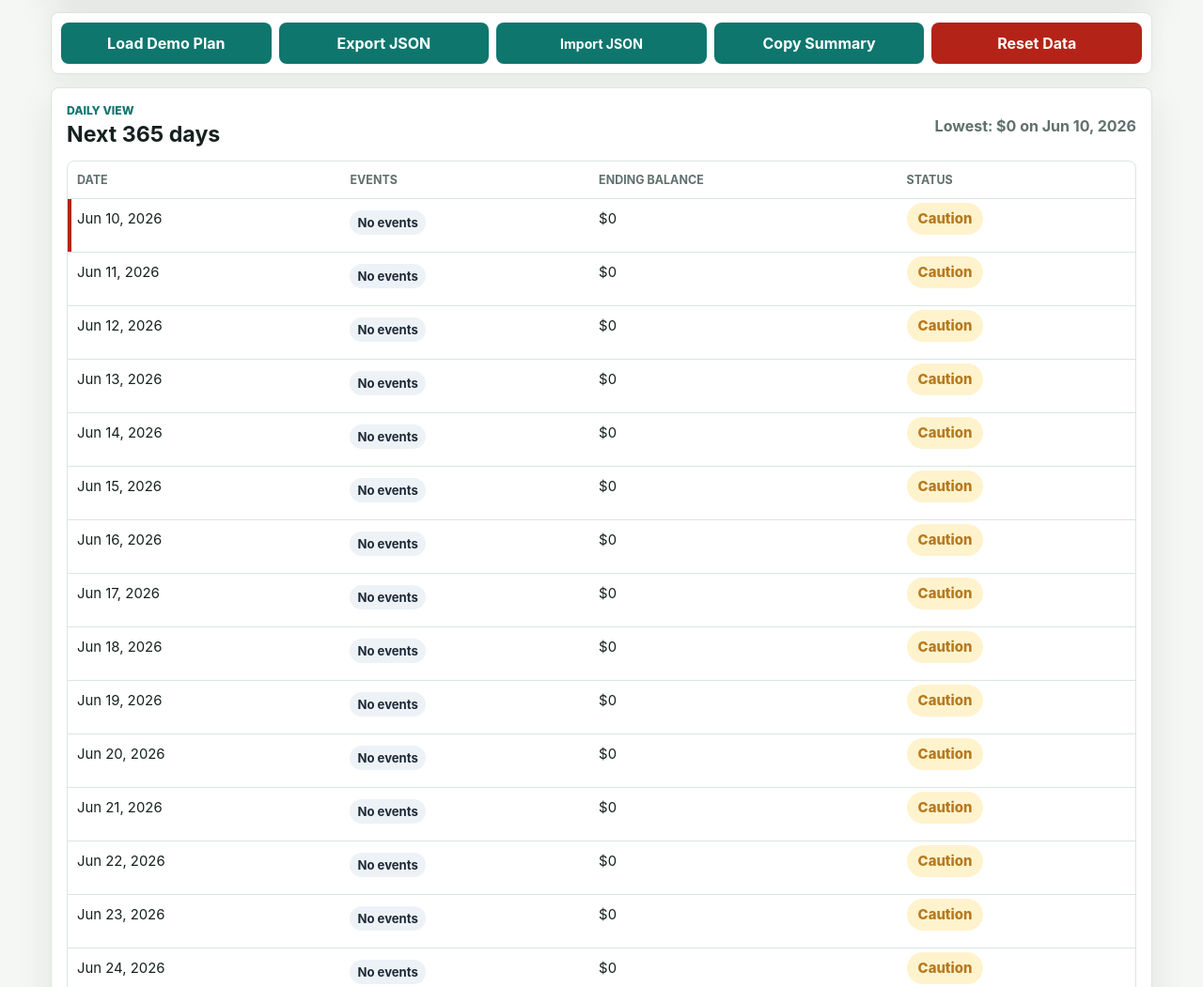
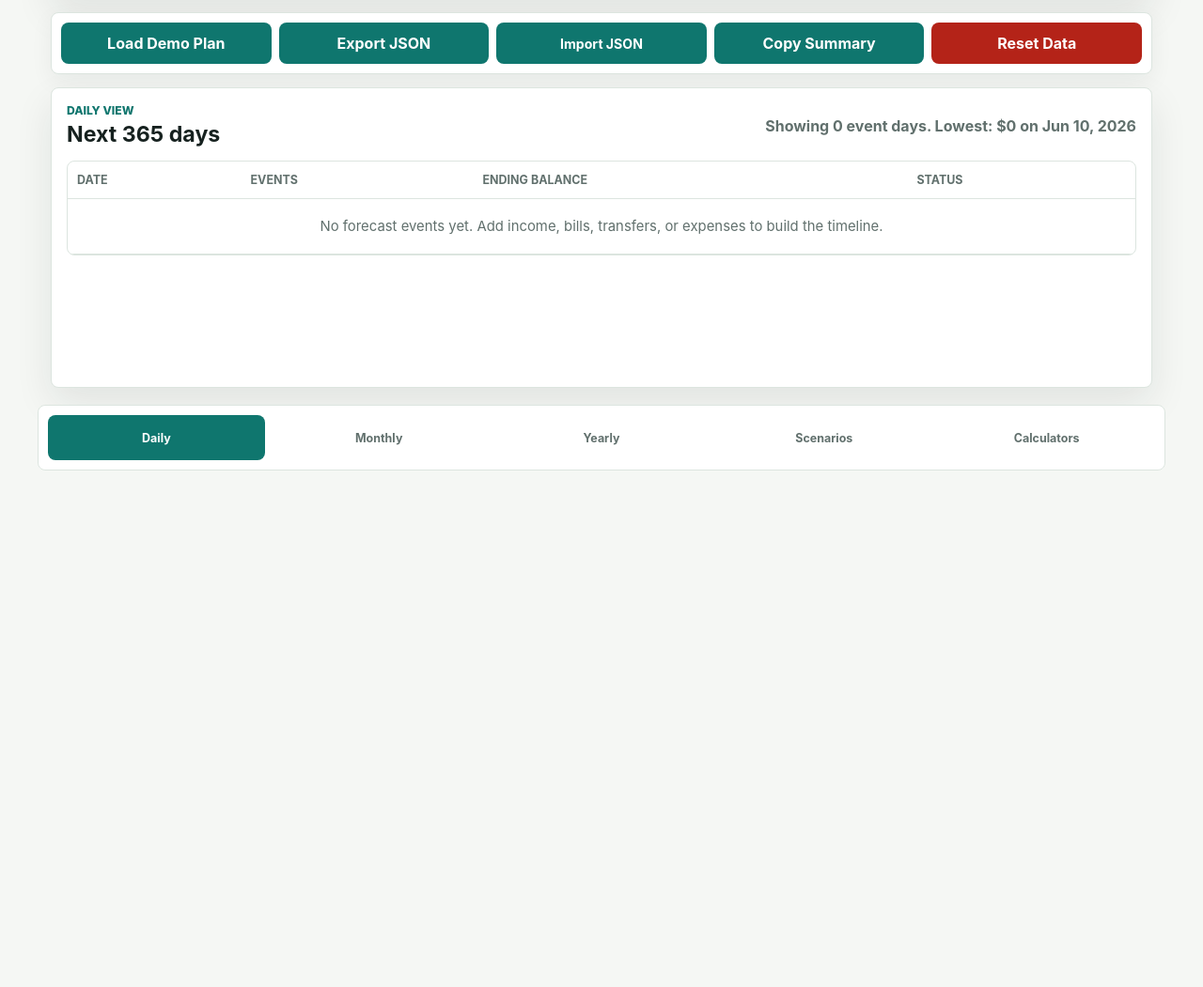
Before and after one commit to GenSky/cash-runway, a plain HTML site: page index.html in a window 1280 px wide. Shown: the part 948-1999 px from the top of the page at 94% size. After the commit the page ends 1487 px from the top, so only its background shows below. Drawn offline with Linux system fonts and the light colour scheme.

Commit message:
Show only event days in daily timeline

```diff
--- a/app.js
+++ b/app.js
@@ -561,8 +561,10 @@ function renderHeader(forecast) {
 function renderDaily(forecast) {
   const lowest = forecast.daily.reduce((min, day) => (day.endingBalance < min.endingBalance ? day : min), forecast.daily[0]);
   const nextPaycheck = forecast.daily.find((day) => day.events.some((event) => event.type === "income"));
-  els.dailyMeta.textContent = `Lowest: ${formatMoney(lowest.endingBalance)} on ${formatDate(lowest.date)}`;
-  els.dailyRows.innerHTML = forecast.daily
+  const eventDays = forecast.daily.filter((day) => day.events.length > 0);
+  els.dailyMeta.textContent = `Showing ${eventDays.length} event days. Lowest: ${formatMoney(lowest.endingBalance)} on ${formatDate(lowest.date)}`;
+  els.dailyRows.innerHTML = eventDays.length
+    ? eventDays
     .map((day) => {
       const classes = [
         day.endingBalance < 0 ? "negative-row" : "",
@@ -588,7 +590,10 @@ function renderDaily(forecast) {
         <td><span class="status-pill ${day.status.toLowerCase()}">${day.status}</span></td>
       </tr>`;
     })
-    .join("");
+    .join("")
+    : `<tr class="empty-table-row">
+        <td colspan="4">No forecast events yet. Add income, bills, transfers, or expenses to build the timeline.</td>
+      </tr>`;
 }
 
 function renderMonthly(forecast) {
--- a/styles.css
+++ b/styles.css
@@ -708,6 +708,12 @@ input[type="range"] {
   background: #fbfdfc;
 }
 
+.empty-table-row td {
+  color: var(--muted);
+  padding: 20px 12px;
+  text-align: center;
+}
+
 .toast {
   position: fixed;
   left: 14px;
--- a/sw.js
+++ b/sw.js
@@ -1,4 +1,4 @@
-const CACHE_NAME = "cash-runway-v5";
+const CACHE_NAME = "cash-runway-v6";
 const APP_SHELL = ["./", "./index.html", "./styles.css", "./app.js", "./manifest.json", "./icon.svg"];
 
 self.addEventListener("install", (event) => {
```
